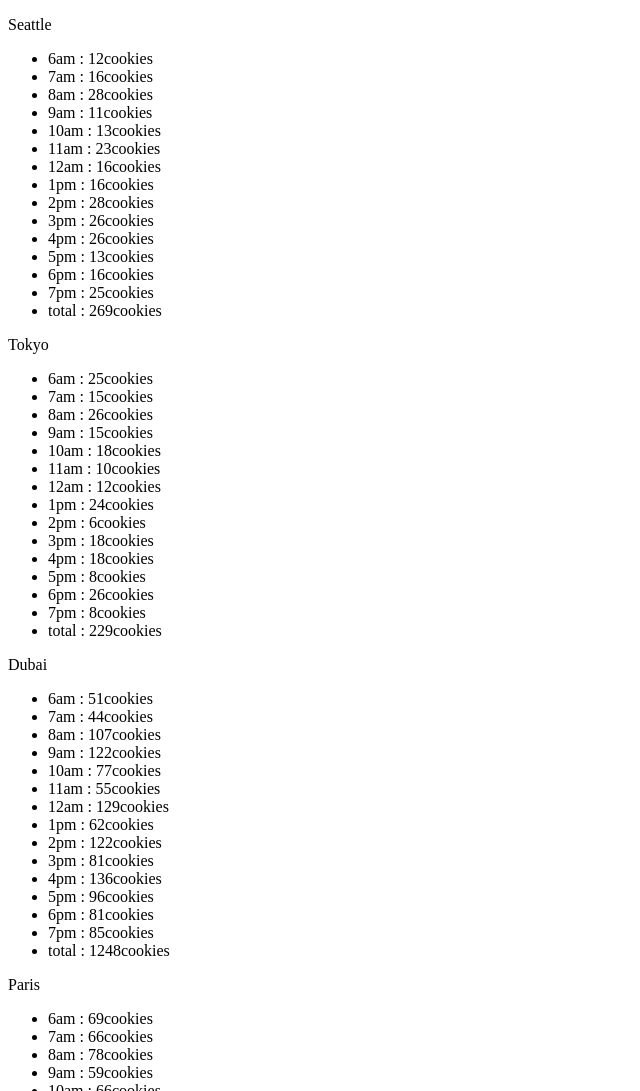
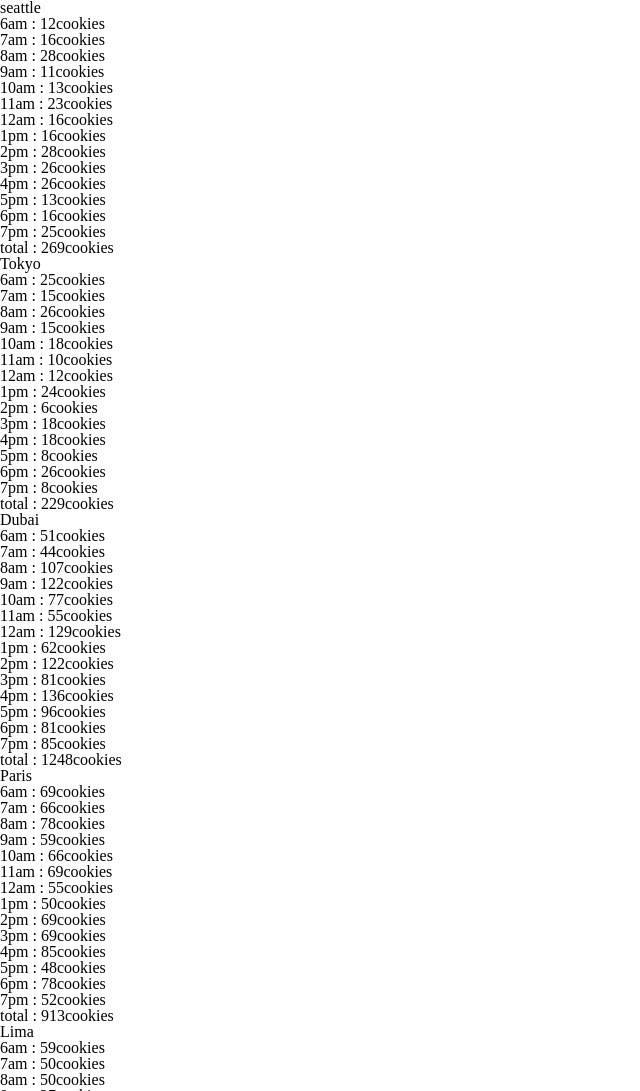
Before and after one commit to ahmadkhaleel96/cookie-stand, a plain HTML site: page sales.html in a window 1280 px wide. Shown: the top 1091 px of the page, without its empty margins (0-640 px from the left). Drawn offline with Linux system fonts and the light colour scheme.

Commit message:
refined the code and enhanced the naming of the properties and methods

```diff
--- a/js/app.js
+++ b/js/app.js
@@ -1,65 +1,181 @@
-'use strict'
-var hours=["6am:", "7am:" , "8am:", "9am:", "10am:", "11am:", "12Pm:", "1pm:", "2pm:", "3Pm", "4pm:","5pm","6pm","7pm:","8pm:","total"],
+var seattle = {
+    max : 65,
+    min : 23,
+    avgCoocki : 6.3,
+    site : 'seattle',
+    status : [],
+    hours : ['6am','7am','8am','9am','10am','11am','12am','1pm','2pm','3pm','4pm','5pm','6pm','7pm','total'],
 
-var seattle = {
-    name: "seattle",
-    min: 23,
-    total: 0,
-    max: 65,
-    avgCookie: 6.3,
+    randomCostmers:function() {
+        return Math.floor(Math.random() * (this.max - this.min) + 1 + this.min)/14;
+    },
+    cookiePerHour : function (){
+        var total = 0
+        for (var i=0;i<(this.hours.length -1 ); i++ ) {
+            var product = Math.floor(this.randomCostmers()* this.avgCoocki) ;
+            total = total + product ;
+            this.status.push(product);
+        }
+        this.status.push(total);
+    },
+    render : function(){
+        var containor = document.getElementById("shops")
+        var pEl = document.createElement('p');
+        containor.appendChild(pEl);
+        pEl.textContent = this.site ;
+        var ulEl = document.createElement('ul');
+        var ulEi = document.getElementById('shops').appendChild(ulEl);
+        for (var i=0;i<this.hours.length;i++){
+            var createLiEl = document.createElement('li');
+            ulEi.appendChild(createLiEl) ;
+            createLiEl.textContent = this.hours[i] +' : '+ `${this.status[i]}`+'cookies';
+        }
+    }
+};
+
+
+var Tokyo = {
+    max : 24,
+    min : 3,
+    avgCoocki : 1.2,
     status : [],
-randomCustomers: function() {
-   return Math.floor((Math.random() * (this.max - this.min) + 1) + this.min);
- //The maximum is inclusive and the minimum is inclusive
+    site : 'Tokyo',
+    hours : ['6am','7am','8am','9am','10am','11am','12am','1pm','2pm','3pm','4pm','5pm','6pm','7pm','total'],
+    randomCostmers:function() {
+        // return Math.floor(Math.random() * (this.max - this.min) ) + this.min;
+        return Math.floor(Math.random() * (this.max - this.min) + 1 + this.min);
+    },
+    cookiePerHour : function (){
+        var total = 0
+        for (var i=0;i<(this.hours.length-1);i++){
+            var product = Math.floor(this.randomCostmers()* this.avgCoocki) ;
+            total = total + product ;
+            this.status.push(product);
+        }
+        this.status.push(total);
+    },
+    render : function(){
+        var containor = document.getElementById("shops")
+        var pEl = document.createElement('p');
+        containor.appendChild(pEl);
+        pEl.textContent = this.site ;
+        var ulEl = document.createElement('ul');
+        var ulEi = document.getElementById('shops').appendChild(ulEl);
+        for (var i=0;i<this.hours.length;i++){
+            var createLiEl = document.createElement('li');
+            ulEi.appendChild(createLiEl) ;
+            createLiEl.textContent = this.hours[i] +' : '+ `${this.status[i]}`+'cookies';
+        }
+    }
+};
 
-},
+var Dubai = {
+    max : 38,
+    min : 11,
+    avg : 3.7,
+    status : [],
+    site : 'Dubai',
+    hours : ['6am','7am','8am','9am','10am','11am','12am','1pm','2pm','3pm','4pm','5pm','6pm','7pm','total'],
+    randomCostmers:function() {
+        // return Math.floor(Math.random() * (this.max - this.min) ) + this.min;
+        return Math.floor(Math.random() * (this.max - this.min) + 1 + this.min);
+    },
+    cookiePerHour : function (){
+        var total = 0
+        for (var i=0;i<(this.hours.length-1);i++){
+            var product = Math.floor(this.randomCostmers()* this.avg) ;
+            total = total + product ;
+            this.status.push(product);
+        }
+        this.status.push(total);
+    },
+    render : function(){
+        var containor = document.getElementById('shops')
+        var pEl = document.createElement('p');
+        containor.appendChild(pEl);
+        pEl.textContent = this.site ;
+        var ulEl = document.createElement('ul');
+        var ulEi = document.getElementById('shops').appendChild(ulEl);
+        for (var i=0;i<this.hours.length;i++){
+            var createLiEl = document.createElement('li');
+            ulEi.appendChild(createLiEl) ;
+            createLiEl.textContent = this.hours[i] +' : '+ `${this.status[i]}`+'cookies';
+        }
+    }
+};
 
-cookiePerHours: function() {
-    var cookiePerHour;
-    var total = 0
-    for (var i=0; i< hours.length -1 ; i++){
-        cookiePerHour = Math.floor(this.randomCustomers()* this.avgCookie);
-        total = total + cookiePerHour;
-        // this.total = this.total + this.cookiePerHour;
-        this.status.push(cookiePerHour)
-        console.log(cookiePerHour, this.total);
+var Paris = {
+    max : 38,
+    min : 20,
+    avg : 2.3,
+    status : [],
+    site : 'Paris',
+    hours : ['6am','7am','8am','9am','10am','11am','12am','1pm','2pm','3pm','4pm','5pm','6pm','7pm','total'],
+    randomCostmers:function() {
+        // return Math.floor(Math.random() * (this.max - this.min) ) + this.min;
+        return Math.floor(Math.random() * (this.max - this.min) + 1 + this.min);
+    },
+    cookiePerHour : function (){
+        var total = 0
+        for (var i=0;i<(this.hours.length-1);i++){
+            var multiplication = Math.floor(this.randomCostmers()* this.avg) ;
+            total = total + multiplication ;
+            this.status.push(multiplication);
+        }
+        this.status.push(total);
+    },
+    render : function(){
+        var containor = document.getElementById("shops")
+        var pEl = document.createElement('p');
+        containor.appendChild(pEl);
+        pEl.textContent = this.site ;
+        var ulEl = document.createElement('ul');
+        var ulEi = document.getElementById('shops').appendChild(ulEl);
+        for (var i=0;i<this.hours.length;i++){
+            var createLiEl = document.createElement('li');
+            ulEi.appendChild(createLiEl) ;
+            createLiEl.textContent = this.hours[i] +' : '+ `${this.status[i]}`+'cookies';
+        }
+    }
+};
+
+var lima = {
+    max : 16,
+    min : 2,
+    avg : 4.6,
+    status : [],
+    site : 'Lima',
+    hours : ['6am','7am','8am','9am','10am','11am','12am','1pm','2pm','3pm','4pm','5pm','6pm','7pm','total'],
+    randomCostmers:function() {
+        // return Math.floor(Math.random() * (this.max - this.min) ) + this.min;
+        return Math.floor(Math.random() * (this.max - this.min) + 1 + this.min);
+    },
+    cookiePerHour : function (){
+        var total = 0
+        for (var i=0;i<(this.hours.length-1);i++){
+            var multiplication = Math.floor(this.randomCostmers()* this.avg) ;
+            total = total + multiplication ;
+            this.status.push(multiplication);
+        }
+        this.status.push(total);
+    },
+    render : function(){
+        var containor = document.getElementById("shops")
+        var pEl = document.createElement('p');
+        containor.appendChild(pEl);
+        pEl.textContent = this.site ;
+        var ulEl = document.createElement('ul');
+        var ulEi = document.getElementById('shops').appendChild(ulEl);
+        for (var i=0;i<this.hours.length;i++){
+            var createLiEl = document.createElement('li');
+            ulEi.appendChild(createLiEl) ;
+            createLiEl.textContent = this.hours[i] +' : '+ `${this.status[i]}`+'cookies';
+        }
+    }
+};
+
+var site = [seattle,Tokyo,Dubai,Paris,lima];
+for (var i =0;i<site.length;i++){
+    site[i].cookiePerHour();
+    site[i].render();
 }
-this.status.push(cookiePerHour)
-
-//   return cookiePerHour;
-    // this.cookiePerHour= randomCustomers* avgCookie;
-    // console.log(this.cookiePerHour);
-    // return this.cookiePerHour
-
-},
-render: function(){
-    //alert('hi');
-var container = document.getElementById('shops');
-//console.log(container);
-var articleEl = document.createElement('article');
-var h2El = document.createElement('h2');
-h2El.textContent = seattle.name;
-articleEl.appendChild(h2El);
-container.appendChild(articleEl);
-var ulEl = document.createElement('ul');
-articleEl.appendChild(ulEl);
-for (var i = 0; i < hours.length; i++) {
-var liEl = document.createElement('li');
-    ulEl.appendChild(liEl);
-    liEl.textContent= (`${hours[i]} ${this.cookiePerHours()} cookie`);
-}
-var liEl = document.createElement('li');
-ulEl.appendChild(liEl);
-liEl.textContent = (` Total: ${this.total} cookie`);
-    // for (var i=0; i < hours.length ; i++){
-    // this.total = this.total + this.cookiePerHours();
-    // }
-    // if (i = hours.length){
-    //     liEl.textContent = (`Total: ${this.total} cookie`);
-}
-
-}
-;
-seattle.randomCustomers();
-seattle.cookiePerHours();
-seattle.render();
--- a/js/appp.js
+++ /dev/null
@@ -1,183 +0,0 @@
-var Seattle = {
-    max : 65,
-    min : 23,
-    davgCoocki : 6.3,
-    site : 'Seattle',
-    status : [],
-    hours : ['6am','7am','8am','9am','10am','11am','12am','1pm','2pm','3pm','4pm','5pm','6pm','7pm','total'],
-
-    randomCostmers:function() {
-        return Math.floor(Math.random() * (this.max - this.min) + 1 + this.min)/14;
-    },
-    cookiePerHour : function (){
-        var total = 0
-        for (var i=0;i<(this.hours.length -1 ); i++ ) {
-            var product = Math.floor(this.randomCostmers()* this.davgCoocki) ;
-            total = total + product ;
-            this.status.push(product);
-        }
-        this.status.push(total);
-    },
-    render : function(){
-        var cookie = document.getElementById("cookie")
-        var createPEl = document.createElement('p');
-        cookie.appendChild(createPEl);
-        createPEl.textContent = this.site ;
-        var createUlEl = document.createElement('ul');
-        var ulEi = document.getElementById('cookie').appendChild(createUlEl);
-        for (var i=0;i<this.hours.length;i++){
-            var createLiEl = document.createElement('li');
-            ulEi.appendChild(createLiEl) ;
-            createLiEl.textContent = this.hours[i] +' : '+ `${this.status[i]}`+'cookies';
-        }
-    }
-};
-
-
-var Tokyo = {
-    max : 24,
-    min : 3,
-    davgCoocki : 1.2,
-    status : [],
-    site : 'Tokyo',
-    hours : ['6am','7am','8am','9am','10am','11am','12am','1pm','2pm','3pm','4pm','5pm','6pm','7pm','total'],
-    randomCostmers:function() {
-        // return Math.floor(Math.random() * (this.max - this.min) ) + this.min;
-        return Math.floor(Math.random() * (this.max - this.min) + 1 + this.min);
-    },
-    cookiePerHour : function (){
-        var total = 0
-        for (var i=0;i<(this.hours.length-1);i++){
-            var product = Math.floor(this.randomCostmers()* this.davgCoocki) ;
-            total = total + product ;
-            this.status.push(product);
-        }
-        this.status.push(total);
-    },
-    render : function(){
-        var cookie = document.getElementById("cookie")
-        var createPEl = document.createElement('p');
-        cookie.appendChild(createPEl);
-        createPEl.textContent = this.site ;
-        var createUlEl = document.createElement('ul');
-        var ulEi = document.getElementById('cookie').appendChild(createUlEl);
-        for (var i=0;i<this.hours.length;i++){
-            var createLiEl = document.createElement('li');
-            ulEi.appendChild(createLiEl) ;
-            createLiEl.textContent = this.hours[i] +' : '+ `${this.status[i]}`+'cookies';
-        }
-    }
-};
-
-var Dubai = {
-    max : 38,
-    min : 11,
-    avg : 3.7,
-    status : [],
-    site : 'Dubai',
-    hours : ['6am','7am','8am','9am','10am','11am','12am','1pm','2pm','3pm','4pm','5pm','6pm','7pm','total'],
-    randomCostmers:function() {
-        // return Math.floor(Math.random() * (this.max - this.min) ) + this.min;
-        return Math.floor(Math.random() * (this.max - this.min) + 1 + this.min);
-    },
-    cookiePerHour : function (){
-        var total = 0
-        for (var i=0;i<(this.hours.length-1);i++){
-            var product = Math.floor(this.randomCostmers()* this.avg) ;
-            total = total + product ;
-            this.status.push(product);
-        }
-        this.status.push(total);
-    },
-    render : function(){
-        var cookie = document.getElementById("cookie")
-        var createPEl = document.createElement('p');
-        cookie.appendChild(createPEl);
-        createPEl.textContent = this.site ;
-        var createUlEl = document.createElement('ul');
-        var ulEi = document.getElementById('cookie').appendChild(createUlEl);
-        for (var i=0;i<this.hours.length;i++){
-            var createLiEl = document.createElement('li');
-            ulEi.appendChild(createLiEl) ;
-            createLiEl.textContent = this.hours[i] +' : '+ `${this.status[i]}`+'cookies';
-        }
-    }
-};
-
-var Paris = {
-    max : 38,
-    min : 20,
-    avg : 2.3,
-    status : [],
-    site : 'Paris',
-    hours : ['6am','7am','8am','9am','10am','11am','12am','1pm','2pm','3pm','4pm','5pm','6pm','7pm','total'],
-    randomCostmers:function() {
-        // return Math.floor(Math.random() * (this.max - this.min) ) + this.min;
-        return Math.floor(Math.random() * (this.max - this.min) + 1 + this.min);
-    },
-    cookiePerHour : function (){
-        var total = 0
-        for (var i=0;i<(this.hours.length-1);i++){
-            var multiplication = Math.floor(this.randomCostmers()* this.avg) ;
-            total = total + multiplication ;
-            this.status.push(multiplication);
-        }
-        this.status.push(total);
-    },
-    render : function(){
-        var cookie = document.getElementById("cookie")
-        var createPEl = document.createElement('p');
-        cookie.appendChild(createPEl);
-        createPEl.textContent = this.site ;
-        var createUlEl = document.createElement('ul');
-        var ulEi = document.getElementById('cookie').appendChild(createUlEl);
-        for (var i=0;i<this.hours.length;i++){
-            var createLiEl = document.createElement('li');
-            ulEi.appendChild(createLiEl) ;
-            createLiEl.textContent = this.hours[i] +' : '+ `${this.status[i]}`+'cookies';
-        }
-    }
-};
-
-var lima = {
-    max : 16,
-    min : 2,
-    avg : 4.6,
-    status : [],
-    site : 'Lima',
-    hours : ['6am','7am','8am','9am','10am','11am','12am','1pm','2pm','3pm','4pm','5pm','6pm','7pm','total'],
-    randomCostmers:function() {
-        // return Math.floor(Math.random() * (this.max - this.min) ) + this.min;
-        return Math.floor(Math.random() * (this.max - this.min) + 1 + this.min);
-    },
-    cookiePerHour : function (){
-        var total = 0
-        for (var i=0;i<(this.hours.length-1);i++){
-            var multiplication = Math.floor(this.randomCostmers()* this.avg) ;
-            total = total + multiplication ;
-            this.status.push(multiplication);
-        }
-        this.status.push(total);
-    },
-    render : function(){
-        var cookie = document.getElementById("cookie")
-        var createPEl = document.createElement('p');
-        cookie.appendChild(createPEl);
-        createPEl.textContent = this.site ;
-        var createUlEl = document.createElement('ul');
-        var ulEi = document.getElementById('cookie').appendChild(createUlEl);
-        for (var i=0;i<this.hours.length;i++){
-            var createLiEl = document.createElement('li');
-            ulEi.appendChild(createLiEl) ;
-            createLiEl.textContent = this.hours[i] +' : '+ `${this.status[i]}`+'cookies';
-        }
-    }
-};
-
-var site = [Seattle,Tokyo,Dubai,Paris,lima];
-for (var i =0;i<site.length;i++){
-    site[i].cookiePerHour();
-    site[i].render();
-    site[i].randomCostmers();
-
-}
--- a/sales.html
+++ b/sales.html
@@ -2,12 +2,13 @@
 <html lang="en">
 <head>
     <title>Pat store</title>
+    <link rel="stylesheet" href="CSS/reset.css">
 </head>
 <body>
-    <div id="cookie">
-            <script src="js/appp.js" type="text/javascript"></script>
+    <div id="shops">
     </div>
 
 
+    <script src="js/app.js" type="text/javascript"></script>
 </body>
 </html>
```
Also changed, not shown: 1 other file.
